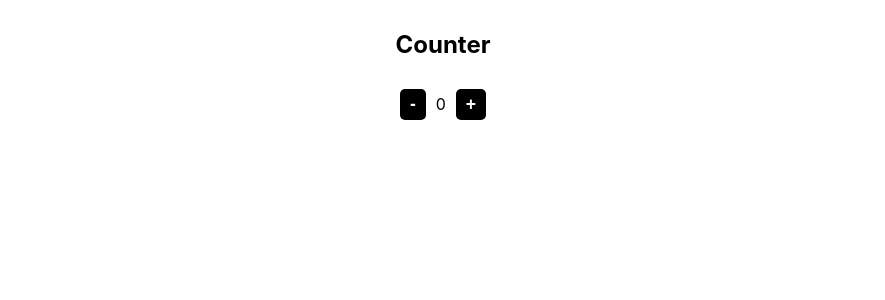
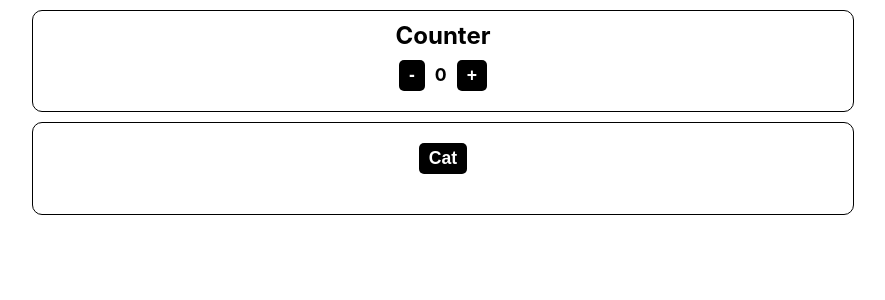
Before and after one commit to MirkoDC-Aesys/ReactReduxToolkit, a React (Create React App) app: page / in a window 1280 px wide. Shown: the top 300 px of the page, without its empty margins (197-1082 px from the left). Built offline with nearby package versions, Linux system fonts and the light colour scheme.

Commit message:
add catSlice. Add Cat component. Add api.js.

```diff
--- a/package.json
+++ b/package.json
@@ -7,6 +7,7 @@
     "@testing-library/jest-dom": "^5.14.1",
     "@testing-library/react": "^11.2.7",
     "@testing-library/user-event": "^12.8.3",
+    "axios": "^0.21.1",
     "react": "^17.0.2",
     "react-dom": "^17.0.2",
     "react-redux": "^7.2.4",
--- a/src/App.js
+++ b/src/App.js
@@ -1,9 +1,11 @@
 import Counter from './components/Counter'
+import Cat from './components/Cat'
 
 function App() {
   return (
     <div>
       <Counter />
+      <Cat />
     </div>
   );
 }
--- /dev/null
+++ b/src/api/api.js
@@ -0,0 +1,3 @@
+import axios from 'axios'
+
+export const getCat = () => axios("https://api.thecatapi.com/v1/images/search")
--- /dev/null
+++ b/src/components/Cat.jsx
@@ -0,0 +1,20 @@
+import React from 'react'
+import Button from './Button'
+import styles from './Cat.module.css'
+import { useSelector, useDispatch } from 'react-redux'
+import { catSelector } from '../slices/cat'
+import { getCatImg } from '../slices/cat'
+
+export default function Cat() {
+    const dispatch = useDispatch()
+    const cat = useSelector(catSelector)
+
+    return (
+        <section>
+            <Button onClick={() => dispatch(getCatImg())}>Cat</Button>
+            <div>
+                <img className={styles.cat} src={cat} alt="" />
+            </div>
+        </section>
+    )
+}
--- /dev/null
+++ b/src/components/Cat.module.css
@@ -0,0 +1,3 @@
+.cat {
+    width: 100%;
+}
--- a/src/components/Counter.jsx
+++ b/src/components/Counter.jsx
@@ -1,4 +1,5 @@
 import React from 'react'
+import styles from './Counter.module.css'
 import Button from './Button'
 import { useSelector, useDispatch } from 'react-redux'
 import { counterSelector } from '../slices/counter'
@@ -10,10 +11,10 @@ export default function Counter() {
 
     return (
         <section>
-            <h2>Counter</h2>
+            <h2 className={styles.title}>Counter</h2>
             <div>
                 <Button onClick={() => dispatch(decremented())}>-</Button>
-                <span>{count}</span>
+                <span className={styles.count}>{count}</span>
                 <Button onClick={() => dispatch(incremented())}>+</Button>
             </div>
         </section>
--- /dev/null
+++ b/src/components/Counter.module.css
@@ -0,0 +1,8 @@
+.title {
+    margin: 0;
+}
+
+.count {
+    font-weight: bold;
+    font-size: 1.1rem;
+}
--- a/src/index.css
+++ b/src/index.css
@@ -14,7 +14,9 @@ code {
 
 section {
   max-width: 800px;
-  margin: 0 auto;
+  margin: 10px auto;
   padding: 10px;
   text-align: center;
+  border: 1px solid #000;
+  border-radius: 10px;
 }
--- /dev/null
+++ b/src/slices/cat.js
@@ -0,0 +1,32 @@
+import { createAsyncThunk, createSlice } from '@reduxjs/toolkit'
+import { getCat } from '../api/api'
+
+const initialState = ''
+
+export const getCatImg = createAsyncThunk(
+    'cat/getCatImgUrl',
+    async () => {
+        const response = await getCat()
+        return response.data
+    }
+)
+
+const catSlice = createSlice({
+    name: 'cat',
+    initialState,
+    reducers:{},
+    extraReducers: builder => {
+        builder.addCase(getCatImg.pending, (state) => {
+            return state = 'https://media1.tenor.com/images/8f7a28e62f8242b264c8a39ba8bea261/tenor.gif?itemid=15922897'
+        })
+        builder.addCase(getCatImg.fulfilled, (state, action) => {
+            return state = action.payload[0].url
+        })
+        builder.addCase(getCatImg.rejected, (state) => {
+            return state = 'https://i.ytimg.com/vi/KuLFXr7OPpc/hqdefault.jpg'
+        })
+    }
+})
+
+export const catSelector = state => state.cat
+export default catSlice.reducer
--- a/src/slices/index.js
+++ b/src/slices/index.js
@@ -1,8 +1,10 @@
 import { combineReducers } from "redux"
 import counterReducer from './counter'
+import catReducer from './cat'
 
 const rootReducer = combineReducers({
-    counter: counterReducer
+    counter: counterReducer,
+    cat: catReducer
 })
 
 export default rootReducer
```
Also changed, not shown: 1 other file (tests, documents, lock files or other folders).
